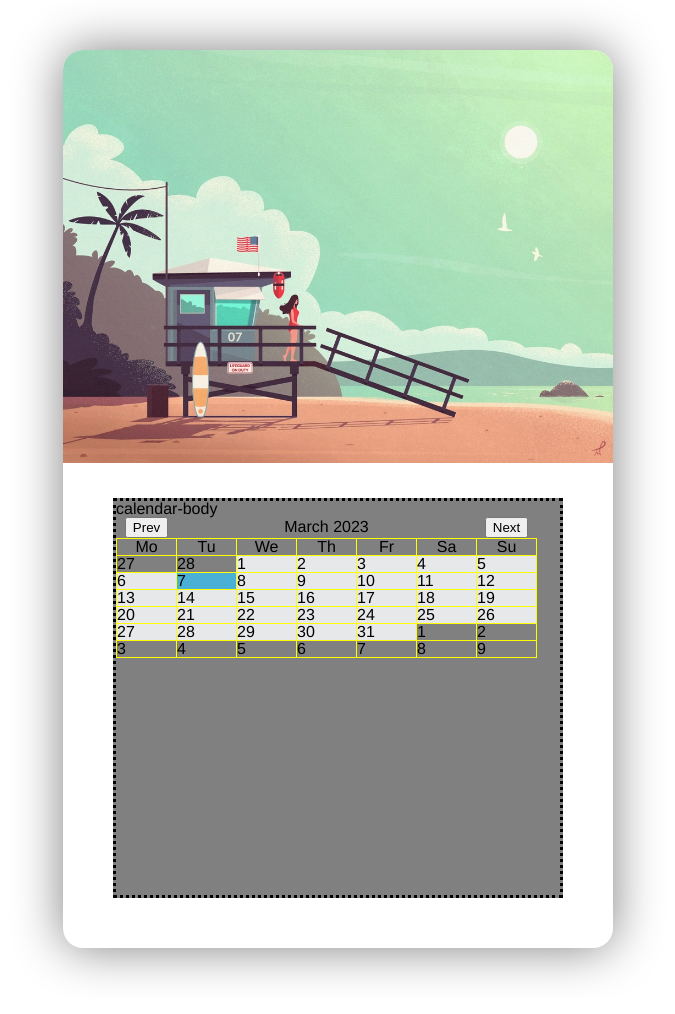
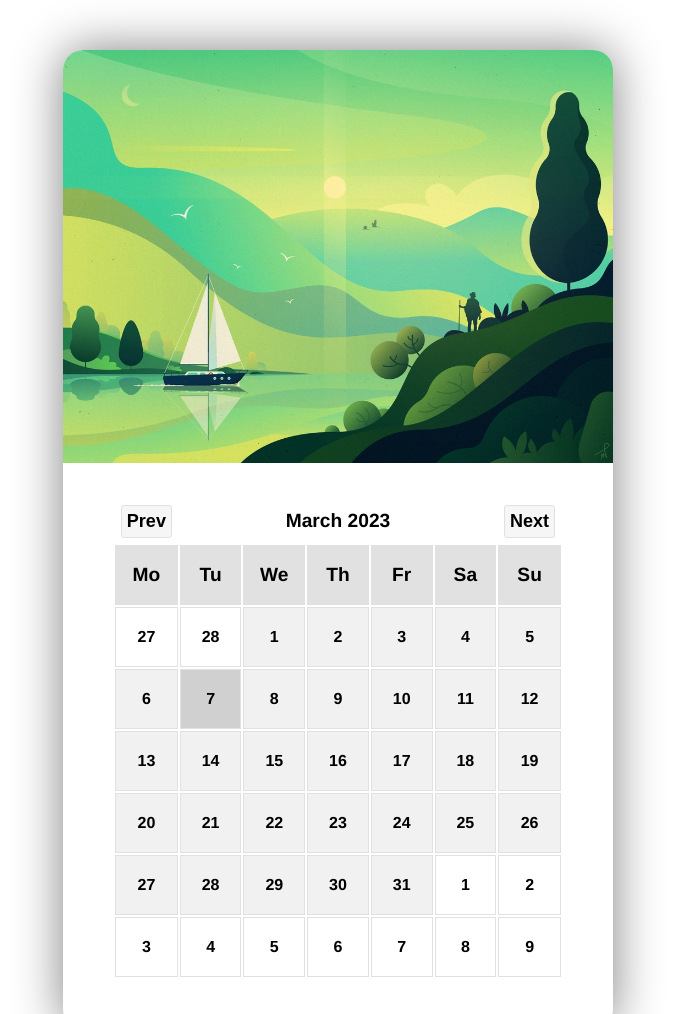
Before and after one commit to OleksaMarko/JAVAScript-calendar, a plain HTML site: page Index.html in a window 1280 px wide. Shown: the top 1014 px of the page, without its empty margins (302-977 px from the left). Drawn offline with Linux system fonts and the light colour scheme.

Commit message:
first commit

```diff
--- a/Index.html
+++ b/Index.html
@@ -8,12 +8,14 @@
 
     <div id="main">
       <div class="head-image">
-        <img class='top-head-image'src="./Images/lifeguard_on_duty_4x.webp" alt="lifeguard on duty">
+        <!-- <img class='top-head-image'src="./Images/lifeguard_on_duty_4x.webp" alt="lifeguard on duty"> -->
+        <img class='top-head-image'src="./Images/01.webp" alt="lifeguard on duty">
       </div>
       <div class="calendar-body">
-        calendar-body
+        <!-- calendar-body -->
       </div>
     </div>
+    <div class="testdiv"></div>
     <script src="./script.js"></script>
   </body>
 </html>
--- a/script.js
+++ b/script.js
@@ -6,6 +6,9 @@ const monthNames = ["January", "February", "March", "April", "May", "June",
 
 const weekNames = ['Mo', 'Tu', 'We', 'Th', 'Fr', 'Sa', 'Su']
 
+
+const headImage = document.querySelector('.top-head-image');
+// console.log(headImage.src)
 // const container = document.getElementById('main')
 const calendarBody = document.querySelector('.calendar-body')
 const table = document.createElement('table')
@@ -15,10 +18,10 @@ table.appendChild(tbody)
 calendarBody.appendChild(table)
 // main.appendChild(calendarBody)
 
-            let currentDay = 1
-
+let currentDay = 1
 const tempDate = new Date()
 let monthNumber = tempDate.getMonth();
+
 
 
 // let currentMonth = tempDate.getMonth()
@@ -34,14 +37,17 @@ renderContent(tempDate)                   // tyt vuklukamo TEMPDATE
 
 function renderContent(day) {
   tbody.innerHTML = ''
+  tbody.className = 'calendar-elements'
 
   renderHead()
   renderWeekNames()
   renderCal(day)
+  setSeasonPeacture()
 }
 
 function renderHead() {
     const tr = document.createElement('tr')
+    tr.className = 'info-bar'
     const tdLeft = document.createElement('th')
     const thMonth = document.createElement('th')
     const tdRight = document.createElement('th')
@@ -111,14 +117,37 @@ function renderHead() {
   })
 }
 
+
+
+function setSeasonPeacture() {
+  if (monthNumber > 10 || monthNumber < 2) {
+    headImage.src = "./Images/04.webp"
+    // console.log('ffsasfa')
+  } else if (monthNumber > 1 && monthNumber < 5) {
+    headImage.src = "./Images/01.webp"
+    // console.log('222222')
+  } else if (monthNumber > 4 && monthNumber < 8) {
+    headImage.src = "./Images/02.webp"
+    // console.log('ffssfsfdsdfsdfsfasfa')
+  } else {
+    headImage.src = "./Images/03.webp"
+    // console.log('YRAAAAAAAAAAAAAAAA')
+  }
+
+}
+
+
+
 function renderWeekNames() {
   const tr = document.createElement('tr')
+  tr.className = 'weeks-row'
 
 
   for (let i = 0; i < 7; i++) {
     const td = document.createElement('td')
     td.innerHTML = weekNames[i]
     td.align = 'center'
+    td.className = 'week-names'
     tr.appendChild(td)
   }
 
@@ -170,17 +199,17 @@ function renderCal() {
                 td.innerHTML = prevMonth++;
             } else if (j >= firstDay - 1 && i < 1) {
                 td.innerHTML = day++;
-                td.style.background = '#e7e8e9'
+                td.style.background = 'rgb(241 241 241)'
             } else if (i >= 1 && day <= monthLength) {
                 td.innerHTML = day++;
-                td.style.background = '#e7e8e9'
+                td.style.background = 'rgb(241 241 241)'
             } else if (day >= monthLength) {
                 td.innerHTML = nextMonthDay++;
             }
         tr.appendChild(td)
         tbody.appendChild(tr)
           if (day === new Date().getDate() + 1 && new Date().getMonth() === tempDate.getMonth() && new Date().getFullYear() === tempDate.getFullYear()) {
-            td.style.background = '#4ab0d5'
+            td.style.background = 'rgb(208 208 208)'
             // console.log(new Date().getFullYear == tempDate.getFullYear());
           }
         }
--- a/style.css
+++ b/style.css
@@ -42,15 +42,33 @@ table {
 /*--------------------*/
 
 /* TAGS */
-img {
-    /* max-width:100%; */
+
+
+table {
+  border-collapse: separate;
+  border-spacing: 2;
 }
 
 td {
     width: 60px;
-    border: 1px solid yellow;
+    height: 60px;
+    border: 1px solid rgb(225, 225, 225);
+    text-align: center;
+    vertical-align: middle;
+    font-weight: 600;
 
 }
+
+button {
+  margin: 5px;
+  padding: 5px;
+  font-size: large;
+  font-weight: 600;
+  border-radius: 3px;
+  border: 1px solid rgb(225, 225, 225);
+  background-color: rgb(246, 246, 246);
+}
+
 
 #main {
     font-family: Helvetica, Arial, sans-serif;
@@ -81,10 +99,33 @@ td {
 
 .calendar-body {
     /* display: inline-block; */
-    background-color: grey;
-    border: 3px dotted black;
+    display: flex;
+    flex-direction: column;
+    justify-content: space-between;
+    /* background-color: grey;
+    border: 3px dotted black; */
     max-width: 450px;
     min-height: 400px;
     margin: auto;
     /* margin-bottom: 50px; */
 }
+
+
+/* .weeks-row {
+  align-items: center;
+} */
+
+.info-bar {
+  font-size: larger;
+  font-weight: 800;
+
+}
+
+.weeks-row {
+  font-size: larger;
+  font-weight: 700;
+}
+
+.weeks-row > *{
+  background-color: rgb(225, 225, 225);
+}
```
Also changed, not shown: Images/01.webp (added), Images/02.webp (renamed from Images/lifeguard_on_duty_4x.webp), Images/03.webp (added), Images/04.webp (added), Images/b920d2a008bb74867137d93e8e09ee23.webp (added), Images/d728d213fcded0f54ebdb73b540def36.webp (added), Images/e7ce901701930c2ce1d2195d3f3d00a9.webp (added), Images/original-1426157aaa3bd7b74df8a9753ceefcde.webp (added), Images/original-3cadff73566311072205b71741570967.webp (added), Images/original-612f5d36cb6551bcd79f2ebccaf95d41.webp (added), Images/original-72593b90d56e50dea91401a5b5109312.webp (added).
